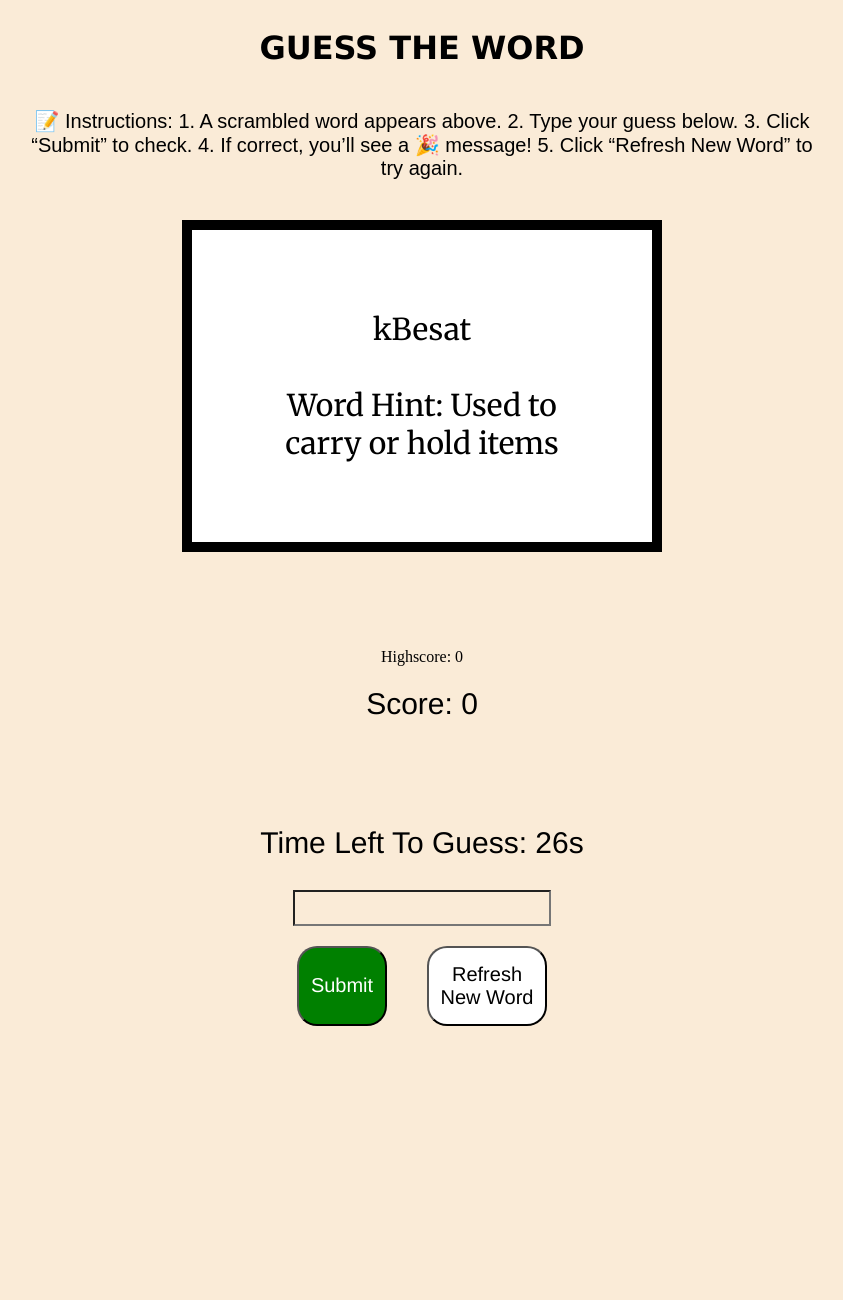
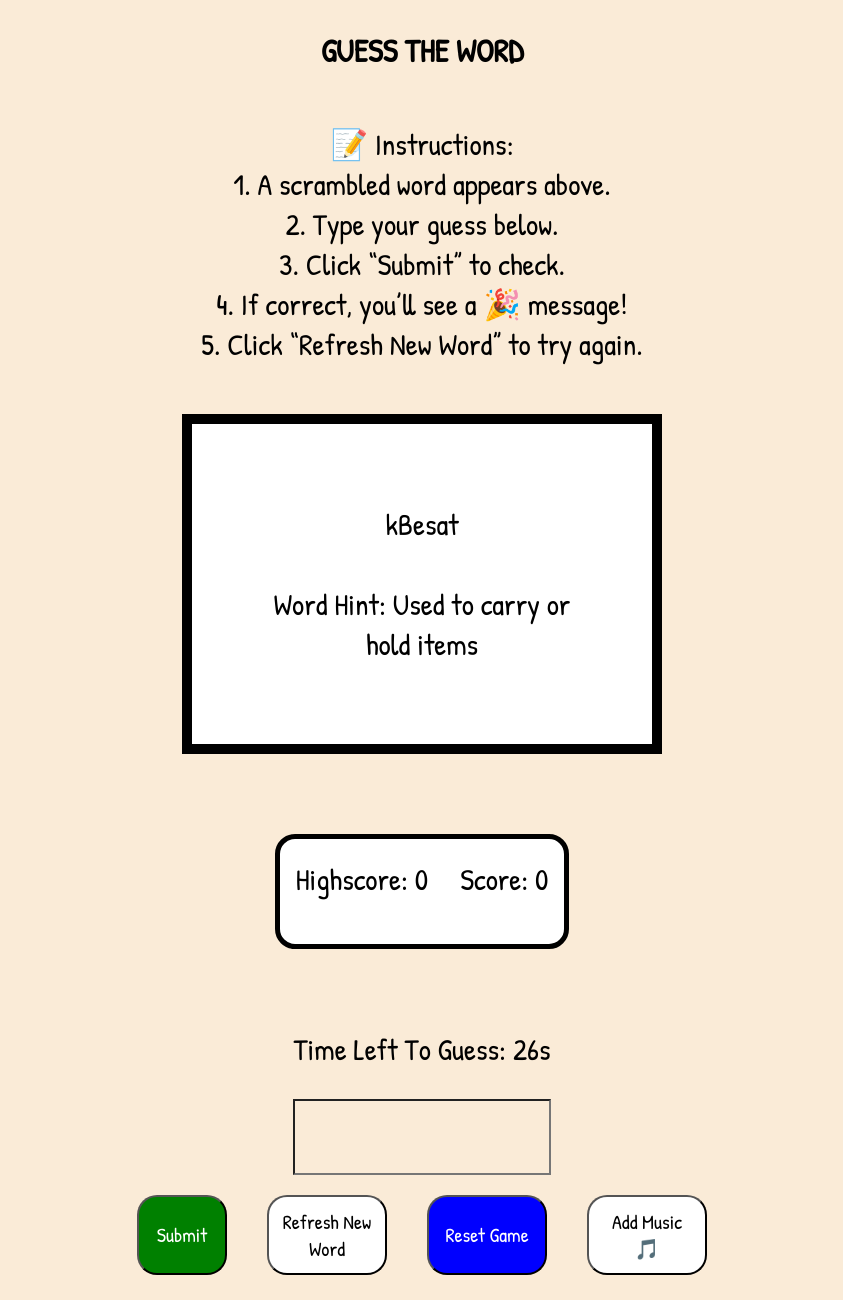
Before and after one commit to mata4pemp/project1-scamble-guess-game, a plain HTML site: page index.html in a window 1280 px wide. Shown: the whole page, without its empty margins (218-1061 px from the left). Before the commit the page ends 1054 px from the top, so only its background shows below. Drawn offline with nearby package versions, Linux system fonts and the light colour scheme; a web font is replaced by a local one.

Commit message:
changed styling /music

```diff
--- a/css/style.css
+++ b/css/style.css
@@ -1,15 +1,16 @@
 * {
   background-color: antiquewhite;
+  font-family: "Patrick Hand", cursive;
 }
 
 h1 {
-  font-family: "Lucida Sans", "Lucida Sans Regular", "Lucida Grande",
-    "Lucida Sans Unicode", Geneva, Verdana, sans-serif;
+  font-family: "Patrick Hand", cursive;
 }
 
 input {
-  height: 30px;
+  height: 70px;
   width: 90px;
+  font-size: 50px;
 }
 
 #word-display {
@@ -19,7 +20,7 @@ input {
   width: 300px;
   font-size: 30px;
   text-align: center;
-  font-family: "Merriweather", sans-serif;
+  font-family: "Patrick Hand", cursive;
   background-color: white;
 }
 
@@ -49,7 +50,7 @@ input {
   border-radius: 20px;
   background-color: green;
   color: white;
-  font-family: "Helvetica";
+  font-family: "Patrick Hand", cursive;
 }
 
 #submit:hover {
@@ -65,27 +66,69 @@ input {
   font-size: 20px;
   border-radius: 20px;
   background-color: white;
-  font-family: "Helvetica";
+  font-family: "Patrick Hand", cursive;
 }
 
+#reset {
+  height: 80px;
+  width: 120px;
+  margin: 20px;
+  padding: 10px;
+  font-size: 20px;
+  color: white;
+  border-radius: 20px;
+  background-color: blue;
+  font-family: "Patrick Hand", cursive;
+}
+
+#music {
+  height: 80px;
+  width: 120px;
+  margin: 20px;
+  padding: 10px;
+  font-size: 20px;
+  color: black;
+  border-radius: 20px;
+  background-color: white;
+  font-family: "Patrick Hand", cursive;
+}
+
+#highscore,
 #score,
 #timer {
   font-size: 30px;
   margin-top: 5px;
-  font-family: "Helvetica";
+  font-family: "Patrick Hand", cursive;
+}
+
+#highscore,
+#score {
+  background-color: white;
+}
+
+#score-section {
+  display: flex;
+  justify-content: center;
+  background-color: white;
+  gap: 2em;
+  border-color: black;
+  border-width: thick;
+  border-style: solid;
+  padding: 15px;
+  border-radius: 20px;
 }
 
 #timeisup {
   font-size: 30px;
   margin-top: 5px;
-  font-family: "Helvetica";
+  font-family: "Patrick Hand", cursive;
 }
 
 #instructions {
   text-align: center;
   max-width: 800px;
-  font-size: 20px;
-  font-family: Arial, Helvetica, sans-serif;
+  font-size: 30px;
+  font-family: "Patrick Hand", cursive;
 }
 
 .hidden {
--- a/index.html
+++ b/index.html
@@ -12,6 +12,14 @@
       href="https://fonts.googleapis.com/css2?family=Londrina+Shadow&family=Merriweather:ital,opsz,wght@0,18..144,300..900;1,18..144,300..900&family=Roboto:ital,wght@0,100..900;1,100..900&display=swap"
       rel="stylesheet"
     />
+    <link
+      href="https://fonts.googleapis.com/css2?family=Patrick+Hand&display=swap"
+      rel="stylesheet"
+    />
+
+    <!-- The song -->
+    <audio id="rickroll" src="rick-roll.MP3" preload="auto"></audio>
+
     <!-- confetti animation from canvas -->
     <script
       defer
@@ -26,20 +34,24 @@
     <div id="box">
       <h1>GUESS THE WORD</h1>
       <p id="instructions">
-        📝 Instructions: 1. A scrambled word appears above. 2. Type your guess
-        below. 3. Click “Submit” to check. 4. If correct, you’ll see a 🎉
-        message! 5. Click “Refresh New Word” to try again.
+        📝 Instructions: <br />1. A scrambled word appears above. <br />2. Type
+        your guess below. <br />3. Click “Submit” to check. <br />4. If correct,
+        you’ll see a 🎉 message! <br />5. Click “Refresh New Word” to try again.
       </p>
       <div id="word-display"></div>
       <p id="result"></p>
-      <p id="highscore">Highscore: 0</p>
-      <p id="score">Score: 0</p>
+      <div id="score-section">
+        <p id="highscore">Highscore: 0</p>
+        <p id="score">Score: 0</p>
+      </div>
       <p id="timeisup" class="hidden">⏰ The time has finished!</p>
       <p id="timer">Time Left To Guess: 30s</p>
       <input type="text" id="guessinput" />
       <div id="buttondiv">
         <button id="submit">Submit</button>
         <button id="refresh">Refresh New Word</button>
+        <button id="reset">Reset Game</button>
+        <button id="music">Add Music 🎵</button>
       </div>
     </div>
   </body>
--- a/js/app.js
+++ b/js/app.js
@@ -7,6 +7,9 @@ const timeisupElement = document.querySelector("#timeisup");
 const resultElement = document.querySelector("#result");
 const scoreElement = document.querySelector("#score");
 const highScoreElement = document.querySelector("#highscore");
+const resetButtonElement = document.querySelector("#reset");
+
+const addMusicButtonElement = document.querySelector("#music");
 
 const guessInputElement = document.querySelector("#guessinput");
 
@@ -81,7 +84,7 @@ submitButtonElement.addEventListener("click", () => {
   if (formInput.toLowerCase() === guessedWord.toLowerCase()) {
     resultElement.innerText = "You guessed it correctly! ✅";
 
-    //let the score be zero or get the updated score
+    //UPDATE THE SCORE: let the score be zero or get the updated score
     let score = parseInt(localStorage.getItem("score")) || 0;
     //add score by 1 everytime user guessed correctly
     score += 1;
@@ -90,7 +93,7 @@ submitButtonElement.addEventListener("click", () => {
     //update the local storage with the new score value
     localStorage.setItem("score", score);
 
-    // if the score is more than the current highscore value, replace the highscore
+    // UPDATE THE HIGHSCORE: if the score is more than the current highscore value, replace the highscore
     if (score > highScore) {
       highScore = score;
       highScoreElement.innerText = `Highscore: ${highScore} correct guesses`;
@@ -109,6 +112,16 @@ submitButtonElement.addEventListener("click", () => {
   }
 });
 
+// when reset button is pressed
+resetButtonElement.addEventListener("click", () => {
+  score = 0;
+});
+
+//when add music button is pressed
+addMusicButtonElement.addEventListener("click", () => {
+  rickroll.play();
+});
+
 // when refresh new word button is pressed
 refreshButtonElement.addEventListener("click", () => {
   guessInputElement.value = ""; //clear the input field first
```
Also changed, not shown: 2 other files.
